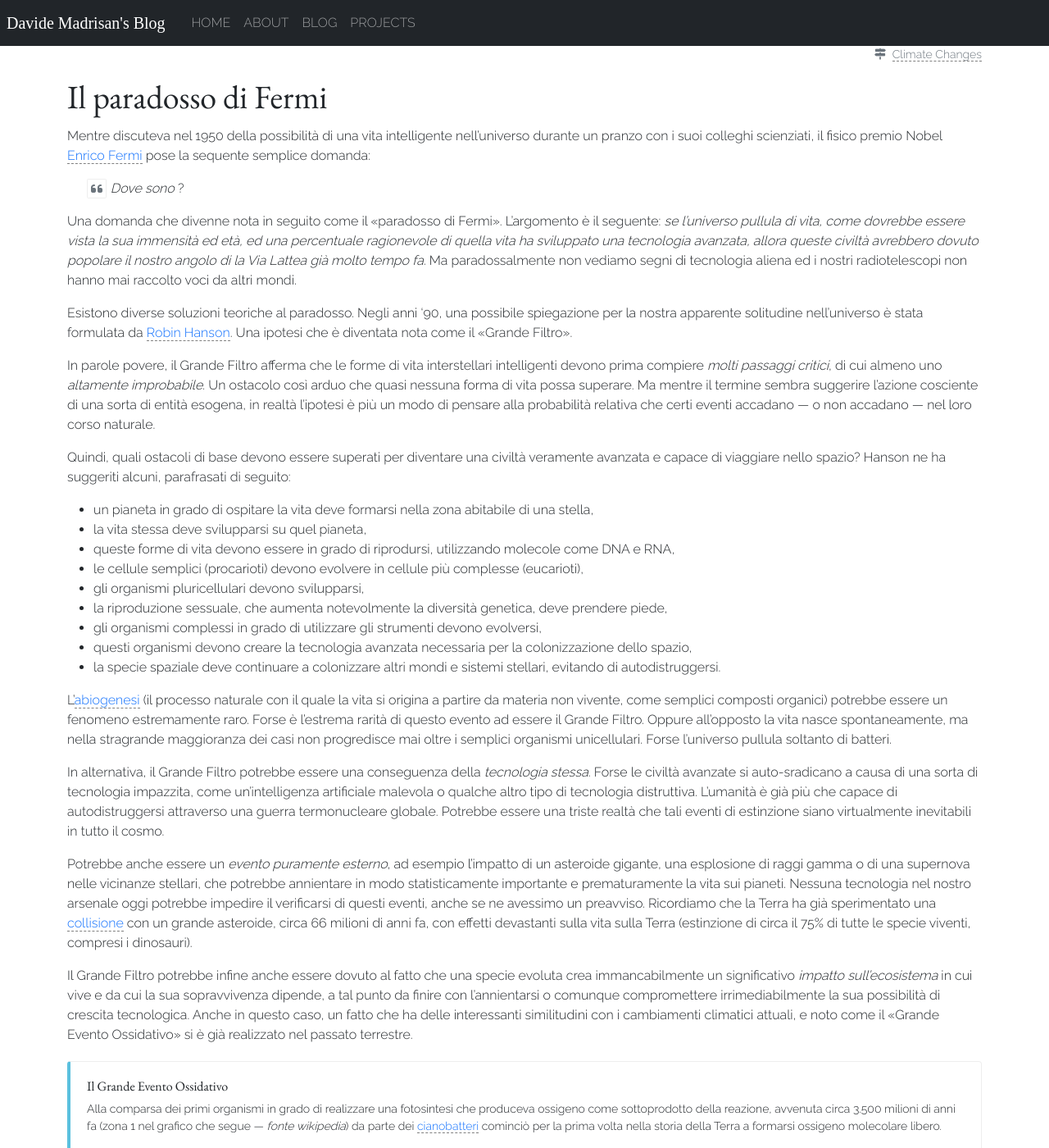
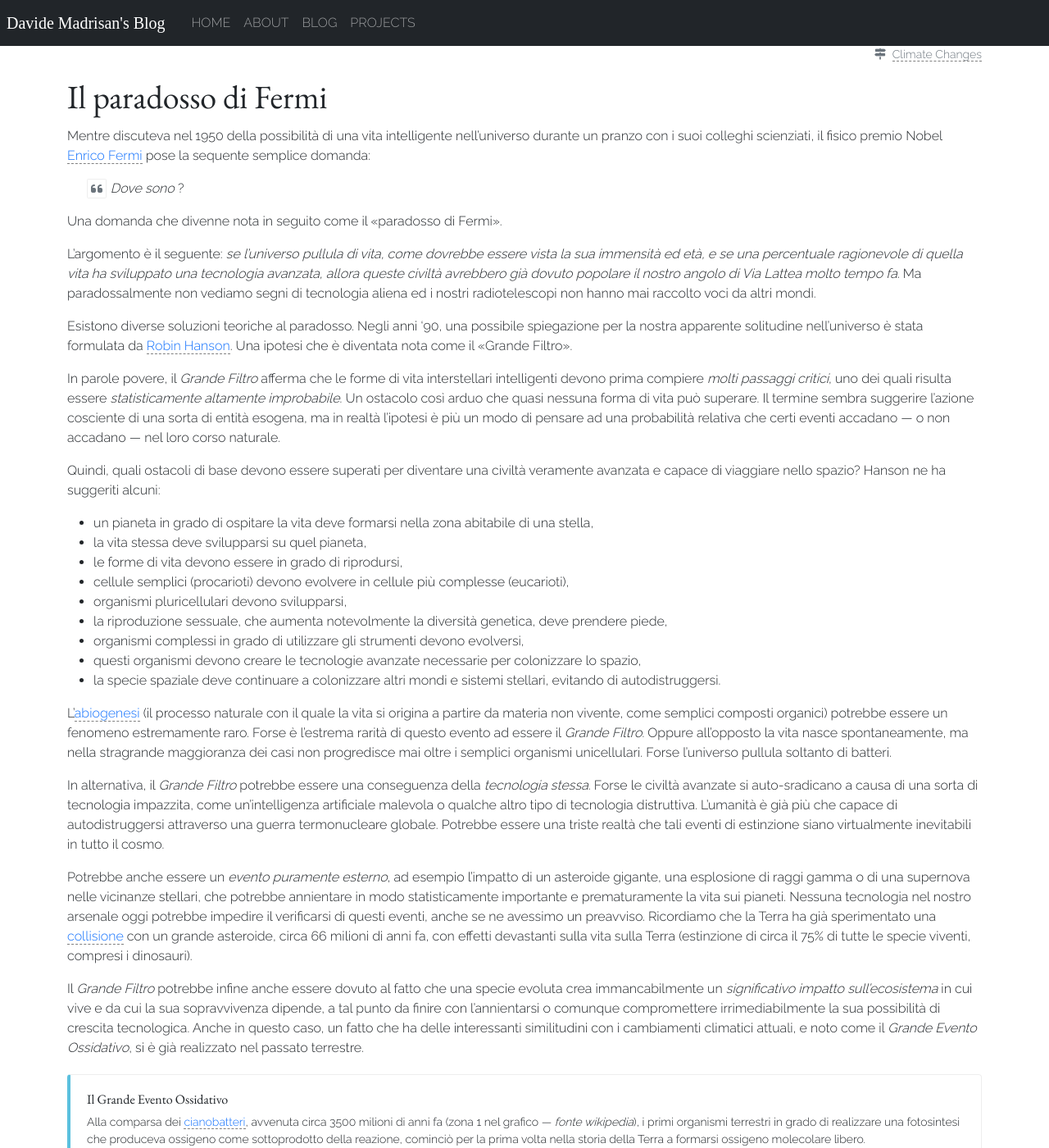
Before and after one commit to madrisan/madrisan.github.io, a Jekyll site: the page built from _posts/2021-11-20-fermi-paradox.md, in a window 1280 px wide and 1400 px high, scrolled down 488 px. Shown: the whole window at 82% size. Built offline with Jekyll 4.4.1, drawn with Linux system fonts in a browser that asks for light colours; nearby versions of some CDN libraries; some web fonts are replaced; some of the changed text lies outside the part shown.

Commit message:
Update/fixes for the Fermi Paradox
Signed-off-by: Davide Madrisan <davide.madrisan@gmail.com>

```diff
--- a/_posts/2021-11-20-fermi-paradox.md
+++ b/_posts/2021-11-20-fermi-paradox.md
@@ -35,11 +35,12 @@ pose la sequente semplice domanda:
 </div>
 
 Una domanda che divenne nota in seguito come il «paradosso di Fermi».
+
 L'argomento è il seguente: <i>se l'universo pullula di vita, come dovrebbe
-essere vista la sua immensità ed età, ed una percentuale ragionevole di
+essere vista la sua immensità ed età, e se una percentuale ragionevole di
 quella vita ha sviluppato una tecnologia avanzata,
-allora queste civiltà avrebbero dovuto popolare il nostro angolo di la
-Via Lattea già molto tempo fa.</i>
+allora queste civiltà avrebbero già dovuto popolare il nostro angolo di
+Via Lattea molto tempo fa.</i>
 Ma paradossalmente non vediamo segni di tecnologia aliena ed i nostri
 radiotelescopi non hanno mai raccolto voci da altri mondi.
 
@@ -49,39 +50,38 @@ nell'universo è stata formulata da
 [Robin Hanson](https://it.wikipedia.org/wiki/Robin_Hanson).
 Una ipotesi che è diventata nota come il «Grande Filtro».
 
-In parole povere, il Grande Filtro afferma che le forme di vita
+In parole povere, il *Grande Filtro* afferma che le forme di vita
 interstellari intelligenti devono prima compiere _molti passaggi critici_,
-di cui almeno uno _altamente improbabile_.
-Un ostacolo così arduo che quasi nessuna forma di vita possa superare.
-Ma mentre il termine sembra suggerire l'azione cosciente di una sorta
-di entità esogena, in realtà l'ipotesi è più un modo di pensare alla
-probabilità relativa che certi eventi accadano &mdash; o non accadano &mdash;
-nel loro corso naturale.
+uno dei quali risulta essere _statisticamente altamente improbabile_.
+Un ostacolo così arduo che quasi nessuna forma di vita può superare.
+Il termine sembra suggerire l'azione cosciente di una sorta di entità esogena,
+ma in realtà l'ipotesi è più un modo di pensare ad una probabilità relativa che
+certi eventi accadano &mdash; o non accadano &mdash; nel loro corso naturale.
 
 Quindi, quali ostacoli di base devono essere superati per diventare una civiltà
 veramente avanzata e capace di viaggiare nello spazio?
-Hanson ne ha suggeriti alcuni, parafrasati di seguito:
+Hanson ne ha suggeriti alcuni:
 
  * un pianeta in grado di ospitare la vita deve formarsi nella zona abitabile di una stella,
  * la vita stessa deve svilupparsi su quel pianeta,
- * queste forme di vita devono essere in grado di riprodursi, utilizzando molecole come DNA e RNA,
- * le cellule semplici (procarioti) devono evolvere in cellule più complesse (eucarioti),
- * gli organismi pluricellulari devono svilupparsi,
+ * le forme di vita devono essere in grado di riprodursi,
+ * cellule semplici (procarioti) devono evolvere in cellule più complesse (eucarioti),
+ * organismi pluricellulari devono svilupparsi,
  * la riproduzione sessuale, che aumenta notevolmente la diversità genetica, deve prendere piede,
- * gli organismi complessi in grado di utilizzare gli strumenti devono evolversi,
- * questi organismi devono creare la tecnologia avanzata necessaria per la colonizzazione dello spazio,
+ * organismi complessi in grado di utilizzare gli strumenti devono evolversi,
+ * questi organismi devono creare le tecnologie avanzate necessarie per colonizzare lo spazio,
  * la specie spaziale deve continuare a colonizzare altri mondi e sistemi stellari, evitando di autodistruggersi.
 
 L'[abiogenesi](https://it.wikipedia.org/wiki/Origine_della_vita)
 (il processo naturale con il quale la vita si origina a partire da materia non
 vivente, come semplici composti organici) potrebbe essere un fenomeno
 estremamente raro. Forse è l'estrema rarità di questo evento ad essere il
-Grande Filtro.
+_Grande Filtro_.
 Oppure all'opposto la vita nasce spontaneamente, ma nella stragrande maggioranza
 dei casi non progredisce mai oltre i semplici organismi unicellulari.
 Forse l'universo pullula soltanto di batteri.
 
-In alternativa, il Grande Filtro potrebbe essere una conseguenza della
+In alternativa, il _Grande Filtro_ potrebbe essere una conseguenza della
 _tecnologia stessa_. Forse le civiltà avanzate si auto-sradicano a causa di una
 sorta di tecnologia impazzita, come un'intelligenza artificiale malevola o
 qualche altro tipo di tecnologia distruttiva.
@@ -102,24 +102,25 @@ con un grande asteroide, circa 66 milioni di anni fa, con effetti devastanti
 sulla vita sulla Terra
 (estinzione di circa il 75% di tutte le specie viventi, compresi i dinosauri).
 
-Il Grande Filtro potrebbe infine anche essere dovuto al fatto che una specie
-evoluta crea immancabilmente un significativo _impatto sull'ecosistema_ in cui
+Il _Grande Filtro_ potrebbe infine anche essere dovuto al fatto che una specie
+evoluta crea immancabilmente un _significativo impatto sull'ecosistema_ in cui
 vive e da cui la sua sopravvivenza dipende, a tal punto da finire con
 l'annientarsi o comunque compromettere irrimediabilmente la sua
 possibilità di crescita tecnologica.
 Anche in questo caso, un fatto che ha delle interessanti similitudini con i
-cambiamenti climatici attuali, e noto come il «Grande Evento Ossidativo» si
-è già realizzato nel passato terrestre.
+cambiamenti climatici attuali, e noto come il _Grande Evento Ossidativo_,
+si è già realizzato nel passato terrestre.
 
 <div class="bd-callout bd-callout-info">
 <h6>Il Grande Evento Ossidativo</h6>
 <small>
 <p>
-Alla comparsa dei primi organismi in grado di realizzare una fotosintesi che
-produceva ossigeno come sottoprodotto della reazione, avvenuta circa 3.500
-milioni di anni fa (zona 1 nel grafico che segue
-&mdash; <i>fonte wikipedia</i>) da parte dei
-<a href="https://it.wikipedia.org/wiki/Cyanobacteria">cianobatteri</a>
+Alla comparsa dei
+<a href="https://it.wikipedia.org/wiki/Cyanobacteria">cianobatteri</a>,
+avvenuta circa 3500 milioni di anni fa
+(zona 1 nel grafico &mdash; <i>fonte wikipedia</i>),
+i primi organismi terrestri in grado di realizzare una fotosintesi che
+produceva ossigeno come sottoprodotto della reazione,
 cominciò per la prima volta nella storia della Terra a formarsi ossigeno
 molecolare libero.
 </p>
@@ -148,10 +149,9 @@ cominciarono ad assumere la colorazione attuale.
 
 <p>
 Anche sulle terre emerse, l'ossigeno libero cominciò a reagire con le rocce
-calcaree e con tutti gli elementi in grado di subire per la prima volta l'azione
-ossidativa.
+calcaree e con tutti gli elementi in grado di subire un'azione ossidativa.
 Nel caso particolare delle rocce contenenti ferro, questo portò alla formazione
-degli orizzonti a bande di ferro, cioè stratificazioni rocciose lunghe anche
+degli <i>orizzonti a bande di ferro</i>, cioè stratificazioni rocciose lunghe anche
 molti chilometri in cui appare evidente la presenza di strati di ferro ossidato.
 </p>
 <p>
@@ -167,20 +167,19 @@ risultò letale per le primitive forme di vita
 <a href="https://it.wikipedia.org/wiki/Anaerobica">anaerobica</a>
 che popolavano allora le acque del nostro pianeta,
 provocando la <i>prima grande estinzione di massa</i> nella storia della Terra.
-Ebbe anche come risultato lo sviluppo di organismi in grado di vivere
+Ma ebbe anche come risultato lo sviluppo di organismi in grado di vivere
 in presenza di ossigeno, gettando le basi del sistema evolutivo che ha portato
 alle attuali forme di vita.
 </p>
 </small>
 </div>
 
-L'umanità sta forse facendo con i gas ad effetto serra, ma su di una scala
-temporale molto più rapida, l'equivalente di quello che i cianobatteri hanno
-fatto 2.450 milioni di anni fa, avvelenandosi con l'ossigeno da essi stessi
-prodotto?
+L'umanità sta forse facendo con l'emissione incontrollata nell(atmosfera di gas
+ad effetto serra, ma su una scala temporale molto più rapida, l'equivalente di
+quello che i cianobatteri fecero 2450 milioni di anni fa, avvelenandosi con
+l'ossigeno da essi stessi prodotto?
 
-Il Grande Filtro è solo una teoria ma è un'idea interessante su molti livelli
-e che offre una spiegazione plausibile al Paradosso di Fermi.
-Quindi, sebbene la domanda «Dove sono?» rimanga ancora senza risposta, la
-teoria del Grande Filtro offre una delle migliori ipotesi che possiamo
-immaginare.
+Il _Grande Filtro_ è solo una teoria ma è un'idea interessante su molti livelli
+ed offre una spiegazione plausibile al _Paradosso di Fermi_.
+Sebbene la domanda «_Dove sono_?» rimanga senza risposta, questa teoria
+offre una delle migliori ipotesi che possiamo immaginare.
```
